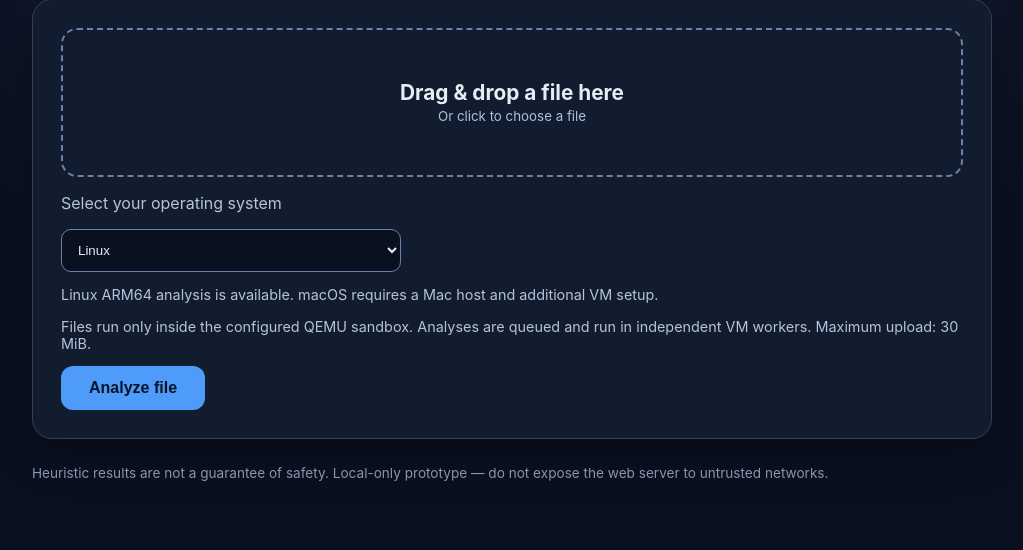
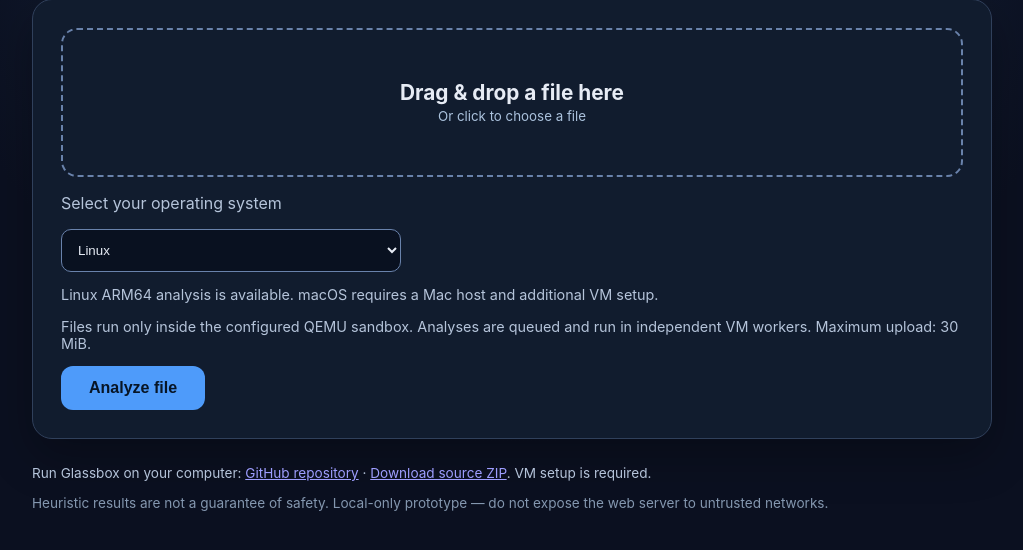
Before and after one commit to tossout1/Glassbox, a Flask app: page / in a window 1280 px wide. Shown: the part 172-722 px from the top of the page, without its empty margins (128-1151 px from the left). Run offline with Flask 3, Linux system fonts and the light colour scheme.

Commit message:
Add source download links and clarify Windows VM requirement

```diff
--- a/templates/index.html
+++ b/templates/index.html
@@ -217,6 +217,7 @@
         {% endif %}
 
         <footer>
+            <p>Run Glassbox on your computer: <a href="https://github.com/tossout1/Glassbox" target="_blank" rel="noopener noreferrer">GitHub repository</a> · <a href="https://github.com/tossout1/Glassbox/archive/refs/heads/main.zip">Download source ZIP</a>. VM setup is required.</p>
             Heuristic results are not a guarantee of safety.
             Local-only prototype — do not expose the web server to untrusted networks.
         </footer>
@@ -267,7 +268,7 @@
                 ? "Linux ARM64 analysis is available."
                 : e.target.value === "macos"
                     ? "macOS analysis is available only when Glassbox runs on a compatible Mac. The macOS VM must be configured first."
-                    : "Windows analysis is not yet supported by the backend.";
+                    : "Windows requires a configured Windows VM image before analysis can run.";
         });
 
         // Upload asynchronously, then poll for real analysis milestones.
```
